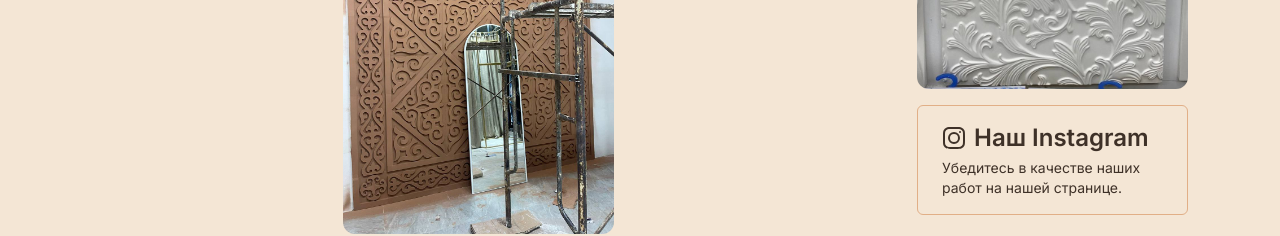
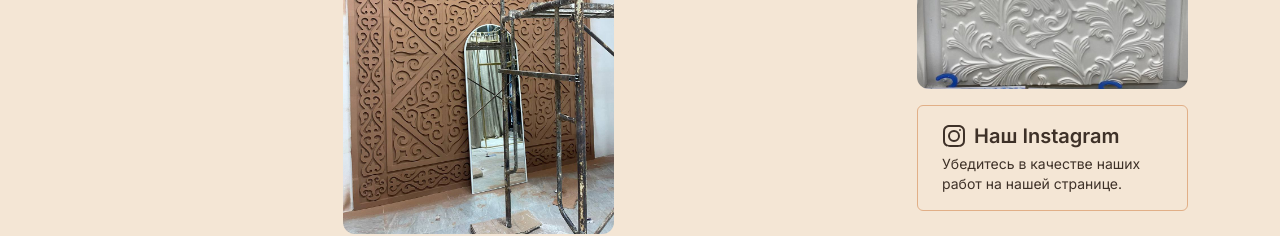
Before and after one commit to burhan-isabaev/zertas-dev, a React (Vite) app: page / in a window 1280 px wide. Shown: the part 4100-4336 px from the top of the page. Built offline with nearby package versions, Linux system fonts and the light colour scheme.

Commit message:
fix margins

```diff
--- a/src/sections/catalog-hero.jsx
+++ b/src/sections/catalog-hero.jsx
@@ -14,9 +14,8 @@ const CatalogHero = () => {
         aria-hidden="true"
       />
       <div className="absolute mt-40 inset-0 flex items-end lg:items-center px-6 lg:px-20 ">
-        <div className="max-w-5xl space-y-6 mb-5 lg:mb-0 z-10">
+        <div className="max-w-5xl space-y-2 mb-5 lg:mb-0 z-10">
           <SectionHeader text={"Каталог"} isLight />
-
           <h1 className="text-3xl lg:text-6xl font-bold text-[#f4e6d5]">
             Наши предложения
           </h1>
--- a/src/sections/portfolio.jsx
+++ b/src/sections/portfolio.jsx
@@ -51,7 +51,7 @@ const Portfolio = () => {
               className="inline-flex items-center gap-4 px-6 py-4 border border-[#e1af87] rounded-md hover:scale-105 transition-transform duration-300"
             >
               <div>
-                <div className="text-md lg:text-2xl flex flex-col lg:flex-row lg:items-center gap-2 font-semibold mb-1">
+                <div className="text-md lg:text-xl flex flex-col lg:flex-row lg:items-center gap-2 font-semibold mb-1">
                   <InstagramIcon className="w-5 h-5 lg:w-6 lg:h-6" />
                   Наш Instagram
                 </div>
```
